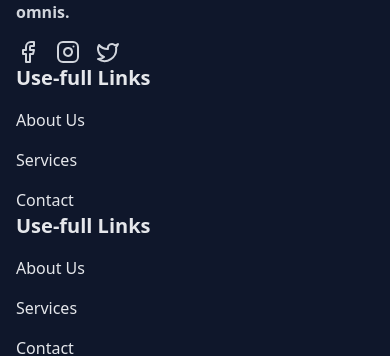
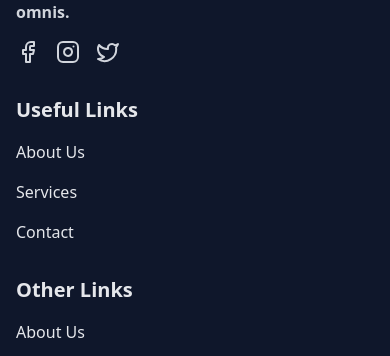
Before and after one commit to GauravKumawat2002/jaipur-aashray, a Next.js app: page / in a window 390 px wide. Shown: the part 1111-1467 px from the top of the page. Built offline with nearby package versions, Linux system fonts and the light colour scheme.

Commit message:
Refactor Footer component: update link headings for clarity and adjust layout spacing

```diff
--- a/components/custom/footer/footer.tsx
+++ b/components/custom/footer/footer.tsx
@@ -33,7 +33,7 @@ export default function Footer({ className }: Props) {
     <footer className="w-full bg-slate-900">
       <div
         className={cn(
-          "flex flex-col items-start justify-between lg:flex-row lg:items-start xl:gap-20",
+          "flex flex-col items-start justify-between gap-8 lg:flex-row lg:items-start xl:gap-20",
           className,
         )}
       >
@@ -64,10 +64,10 @@ export default function Footer({ className }: Props) {
           </ul>
         </div>
         <div>
-          <FooterLinks heading="Use-full Links" links={footerLinks} />
+          <FooterLinks heading="Useful Links" links={footerLinks} />
         </div>
         <div>
-          <FooterLinks heading="Use-full Links" links={footerLinks} />
+          <FooterLinks heading="Other Links" links={footerLinks} />
         </div>
         ``
       </div>
```
